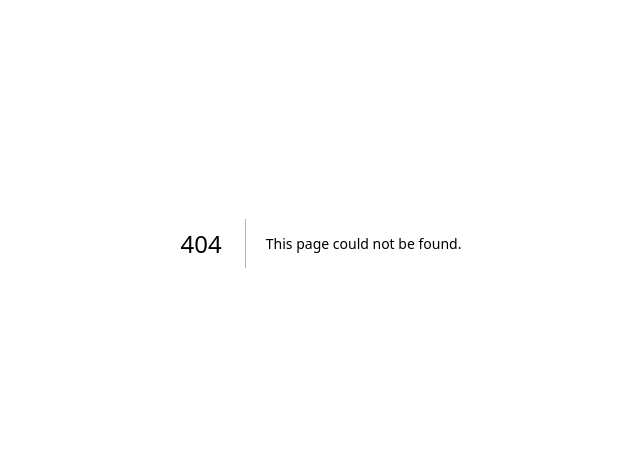
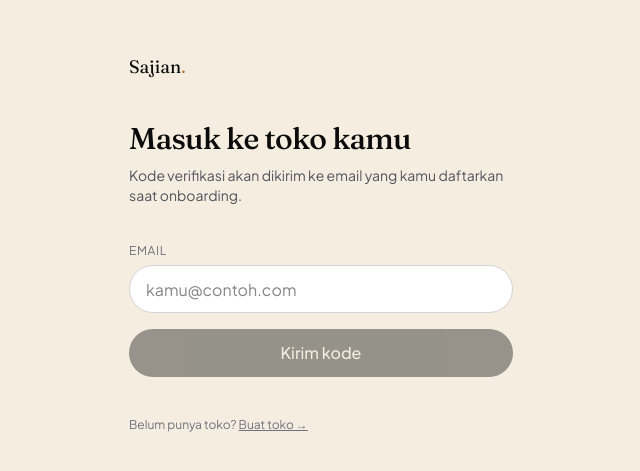
Before and after one commit to rochmanofenna/sajian, a Next.js app: page /login in a window 1280 px wide. Before the commit this address had no page. Shown: the part 157-628 px from the top of the page, without its empty margins (319-959 px from the left). Built offline with nearby package versions, Linux system fonts and the light colour scheme; no server answers.

Commit message:
feat(apex): owner login page with cross-subdomain tenant redirect

```diff
--- a/src/app/globals.css
+++ b/src/app/globals.css
@@ -160,6 +160,14 @@ body {
   align-items: center;
   gap: 14px;
 }
+
+.sj-nav-link {
+  font-size: 13px;
+  color: var(--ink-soft);
+  padding: 6px 2px;
+  transition: color 180ms ease;
+}
+.sj-nav-link:hover { color: var(--ochre); }
 
 .sj-lang {
   display: inline-flex;
--- /dev/null
+++ b/src/app/login/page.tsx
@@ -0,0 +1,174 @@
+// sajian.app/login — owner re-entry. Phone/email OTP. On success we look up
+// the tenant this user owns and redirect to [slug].sajian.app/admin.
+// Uses email OTP to match the existing /signup flow; when Supabase Phone
+// auth is enabled the inputs swap without touching this file's logic.
+
+'use client';
+
+import { useState } from 'react';
+import { Loader2 } from 'lucide-react';
+import { createClient } from '@/lib/supabase/client';
+
+type Stage = 'email' | 'otp' | 'redirecting';
+
+export default function LoginPage() {
+  const supabase = createClient();
+  const [stage, setStage] = useState<Stage>('email');
+  const [email, setEmail] = useState('');
+  const [otp, setOtp] = useState('');
+  const [loading, setLoading] = useState(false);
+  const [error, setError] = useState<string | null>(null);
+  const [hint, setHint] = useState<string | null>(null);
+
+  async function sendOtp(e: React.FormEvent) {
+    e.preventDefault();
+    setLoading(true);
+    setError(null);
+    const { error } = await supabase.auth.signInWithOtp({
+      email: email.trim().toLowerCase(),
+      options: { shouldCreateUser: false },
+    });
+    setLoading(false);
+    if (error) {
+      setError(error.message);
+      return;
+    }
+    setStage('otp');
+  }
+
+  async function verifyOtp(e: React.FormEvent) {
+    e.preventDefault();
+    setLoading(true);
+    setError(null);
+    const { data, error } = await supabase.auth.verifyOtp({
+      email: email.trim().toLowerCase(),
+      token: otp,
+      type: 'email',
+    });
+    if (error || !data.user) {
+      setLoading(false);
+      setError(error?.message ?? 'Kode salah');
+      return;
+    }
+
+    setStage('redirecting');
+    setHint('Mencari toko kamu…');
+
+    const { data: ownedTenant, error: tErr } = await supabase
+      .from('tenants')
+      .select('slug')
+      .eq('owner_user_id', data.user.id)
+      .eq('is_active', true)
+      .maybeSingle();
+
+    if (tErr) {
+      setStage('otp');
+      setLoading(false);
+      setError(tErr.message);
+      return;
+    }
+
+    if (!ownedTenant) {
+      setStage('otp');
+      setLoading(false);
+      setError('Akun ini belum punya toko. Buat toko di sajian.app/signup.');
+      return;
+    }
+
+    // Cross-subdomain redirect. In local dev (.localhost) we fall back to
+    // the same origin with a slug query so the owner can open it manually.
+    const host = window.location.host;
+    const isLocalDev = host.endsWith('.localhost') || host.includes('localhost');
+    if (isLocalDev) {
+      window.location.href = `http://${ownedTenant.slug}.localhost:${window.location.port || 3000}/admin`;
+    } else {
+      const apex = host.replace(/^[^.]+\./, '');
+      const baseHost = host.startsWith('www.') ? host.slice(4) : apex.includes('.') ? apex : host;
+      window.location.href = `https://${ownedTenant.slug}.${baseHost}/admin`;
+    }
+  }
+
+  return (
+    <main className="min-h-screen bg-[#F4EDE0] text-[#0A0B0A] flex items-center justify-center px-4 py-12">
+      <div className="w-full max-w-sm">
+        <a href="/" className="inline-block mb-10 text-lg" style={{ fontFamily: 'var(--font-display, serif)' }}>
+          Sajian<span className="text-[#B8732E]">.</span>
+        </a>
+        <h1 className="text-3xl font-medium tracking-tight mb-2" style={{ fontFamily: 'var(--font-display, serif)' }}>
+          Masuk ke toko kamu
+        </h1>
+        <p className="text-sm text-zinc-600 mb-8">
+          Kode verifikasi akan dikirim ke email yang kamu daftarkan saat onboarding.
+        </p>
+
+        {stage === 'email' && (
+          <form onSubmit={sendOtp} className="space-y-4">
+            <label className="block">
+              <span className="text-xs uppercase tracking-wider text-zinc-500">Email</span>
+              <input
+                type="email"
+                required
+                autoComplete="email"
+                value={email}
+                onChange={(e) => setEmail(e.target.value)}
+                placeholder="kamu@contoh.com"
+                className="mt-1 w-full h-12 px-4 rounded-full border border-zinc-300 bg-white focus:outline-none focus:border-zinc-800"
+              />
+            </label>
+            <button
+              type="submit"
+              disabled={loading || email.length < 5}
+              className="w-full h-12 rounded-full bg-[#0A0B0A] text-[#F4EDE0] font-medium disabled:opacity-40 flex items-center justify-center gap-2"
+            >
+              {loading && <Loader2 className="h-4 w-4 animate-spin" />}
+              Kirim kode
+            </button>
+          </form>
+        )}
+
+        {stage === 'otp' && (
+          <form onSubmit={verifyOtp} className="space-y-4">
+            <div className="text-xs text-zinc-600">
+              Kode dikirim ke <span className="font-medium">{email}</span>.{' '}
+              <button type="button" onClick={() => setStage('email')} className="underline">
+                Ubah
+              </button>
+            </div>
+            <label className="block">
+              <span className="text-xs uppercase tracking-wider text-zinc-500">Kode verifikasi</span>
+              <input
+                inputMode="numeric"
+                pattern="[0-9]*"
+                required
+                value={otp}
+                onChange={(e) => setOtp(e.target.value.replace(/\D/g, '').slice(0, 10))}
+                placeholder="123456"
+                className="mt-1 w-full h-12 px-4 rounded-full border border-zinc-300 bg-white tracking-widest text-lg focus:outline-none focus:border-zinc-800"
+              />
+            </label>
+            <button
+              type="submit"
+              disabled={loading || otp.length < 6}
+              className="w-full h-12 rounded-full bg-[#0A0B0A] text-[#F4EDE0] font-medium disabled:opacity-40 flex items-center justify-center gap-2"
+            >
+              {loading && <Loader2 className="h-4 w-4 animate-spin" />}
+              Masuk
+            </button>
+          </form>
+        )}
+
+        {stage === 'redirecting' && (
+          <div className="flex items-center gap-3 text-sm text-zinc-600">
+            <Loader2 className="h-4 w-4 animate-spin" /> {hint}
+          </div>
+        )}
+
+        {error && <div className="mt-4 text-sm text-red-600">{error}</div>}
+
+        <p className="mt-10 text-xs text-zinc-500">
+          Belum punya toko? <a href="/signup" className="underline">Buat toko →</a>
+        </p>
+      </div>
+    </main>
+  );
+}
--- a/src/components/marketing/MarketingHome.tsx
+++ b/src/components/marketing/MarketingHome.tsx
@@ -74,6 +74,9 @@ function Header() {
 
         <div className="sj-header__side">
           <LanguageToggle />
+          <Link href="/login" className="sj-nav-link">
+            {t('nav_login')}
+          </Link>
           <Link href="/signup" className="sj-btn sj-btn--primary sj-btn--sm">
             {t('cta_primary')}
             <Arrow />
--- a/src/lib/i18n/messages.ts
+++ b/src/lib/i18n/messages.ts
@@ -8,6 +8,7 @@ export const messages = {
     nav_how: 'How it works',
     nav_features: 'Features',
     nav_demo: 'See it live',
+    nav_login: 'Log in',
 
     // CTAs
     cta_primary: 'Create your store',
@@ -111,6 +112,7 @@ export const messages = {
     nav_how: 'Cara kerja',
     nav_features: 'Fitur',
     nav_demo: 'Lihat langsung',
+    nav_login: 'Masuk',
 
     cta_primary: 'Buat toko kamu',
     cta_secondary: 'Lihat toko live',
```
